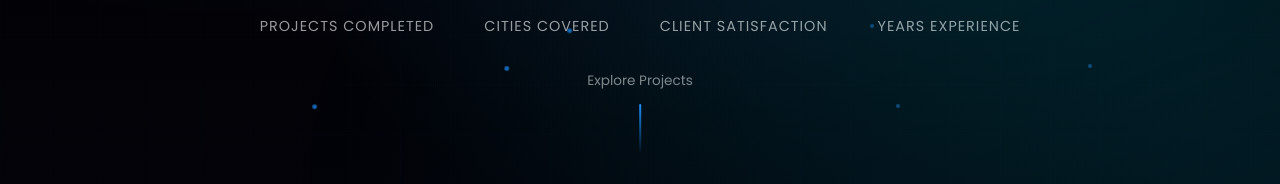
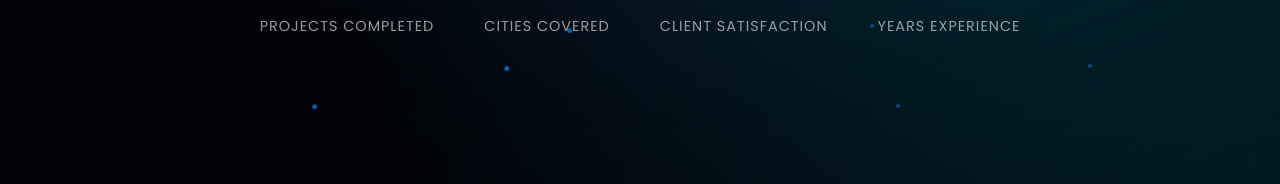
Before and after one commit to Shubhamzio/audionexz-cicd, a React (Vite) app: page /projects in a window 1280 px wide. Shown: the part 616-800 px from the top of the page. Built offline with nearby package versions, Linux system fonts and the light colour scheme.

Commit message:
Commit for the changes

```diff
--- a/src/components/Projects/Projects.jsx
+++ b/src/components/Projects/Projects.jsx
@@ -216,10 +216,6 @@ const Projects = () => {
           </div>
 
           {/* Scroll Indicator */}
-          <div className="anxProjects__heroScroll">
-            <span>Explore Projects</span>
-            <div className="anxProjects__heroScrollLine"></div>
-          </div>
         </section>
 
         {/* ===== PROJECTS GRID SECTION ===== */}
```
